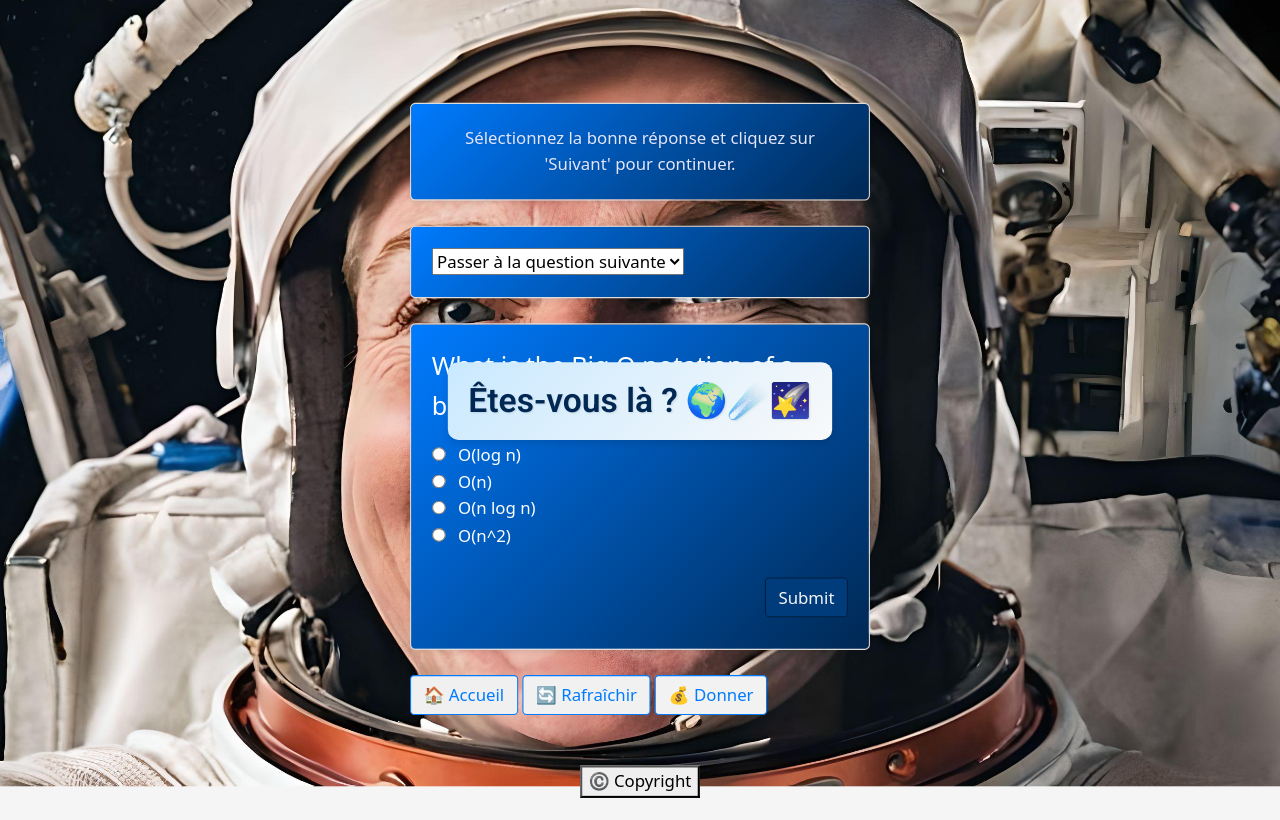
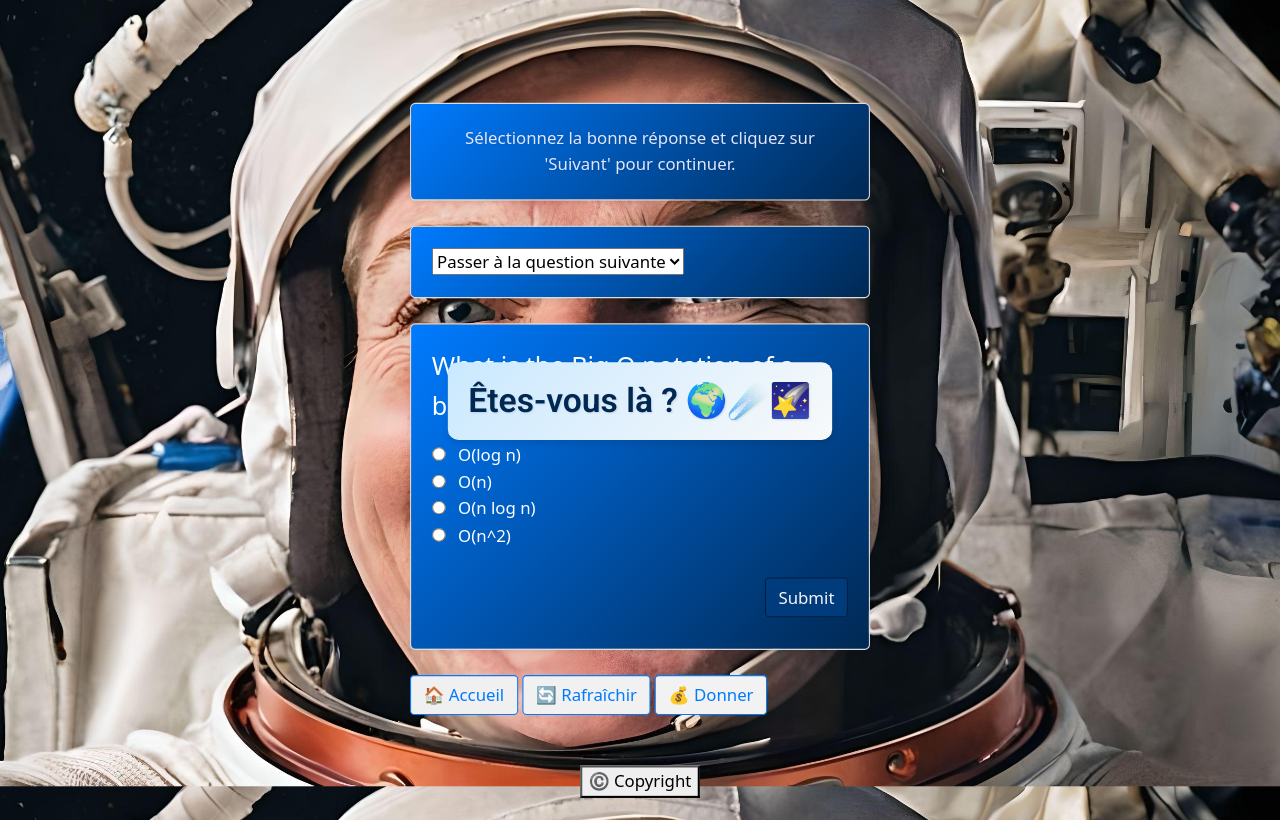
Before and after one commit to Kvnbbg/shiny-dollop, a Flask app: page /quiz in a window 1280 px wide. Run offline with Flask 3, Linux system fonts and the light colour scheme; some libraries are stand-ins or nearby versions.

Commit message:
Update background color and repeat pattern in quiz.css, reload page on timeout in quiz.js, and update game description in home.html

```diff
--- a/app/static/css/quiz.css
+++ b/app/static/css/quiz.css
@@ -38,10 +38,10 @@ body {
   height: 100vh;
   overflow-x: hidden; /* Prevent horizontal scrolling */
   overflow-y: auto; /* Enable vertical scroll if necessary */
-  background-color: var(--background-color-default);
+  background-color: var(--background-color);
   background-image: url("/static/images/bg1.jpg");
   background-size: 105%;
-  background-repeat: no-repeat;
+  background-repeat: repeat;
   animation: backgroundSpace var(--animation-slide-duration) infinite alternate ease-in-out var(--animation-delay);
   transition: background-color var(--animation-transition-background-color);
 }
--- a/app/static/js/quiz.js
+++ b/app/static/js/quiz.js
@@ -83,6 +83,7 @@ document.addEventListener("DOMContentLoaded", function () {
             if (timeRemaining <= 1) {
                 clearInterval(timeout);
                 document.getElementById("nextQuestionForm").submit(); // Example action when time is up.
+                window.location.reload(true); // Force reload to reset the countdown
             }
         }, 1000);
     }
--- a/app/templates/home.html
+++ b/app/templates/home.html
@@ -25,8 +25,7 @@
 </div>
 <!-- Quizz Game Section with Bootstrap Collapse -->
 <div class="container my-4">
-  <p> {{ "Shiny Dollop is a quizz game that allows you to learn and test your knowledge, as we have said above, but also to have fun and challenge yourself. You can play the game in English or French. The game is available on the App Store and on the web. You can also make a donation to support the development of the game. We hope you enjoy the game and have fun ! We are not garantee the accuracy of the information provided in the game. 🚀" if session['lang'] == 'en' else "Shiny Dollop est un jeu quizz qui vous permet d'apprendre et de tester vos connaissances, comme nous l'avons dit ci-dessus, mais aussi de vous amuser et de vous challenger. Vous pouvez jouer au jeu en anglais ou en français. Le jeu est disponible sur l'App Store et sur le web. Vous pouvez également faire un don pour soutenir le développement du jeu. Nous espérons que vous apprécierez le jeu et vous amuserez ! Nous ne garantissons pas l'exactitude des informations fournies dans le jeu. 🚀" }} </p>
-  <p>
+  <p> {{ "Shiny Dollop is a quizz game that allows you to learn and test your knowledge, as we have said above, but also to have fun and challenge yourself. You can play the game in English or French. But be careful, the game is not easy, it is a real challenge. You will have to answer a lot of questions in a limited time. So, are you ready to take up the challenge?" if session['lang'] == 'en' else "Shiny Dollop est un jeu quizz qui vous permet d'apprendre et de tester vos connaissances, comme nous l'avons dit ci-dessus, mais aussi de vous amuser et de vous challenger. Vous pouvez jouer au jeu en anglais ou en français. Mais attention, le jeu n'est pas facile, c'est un vrai défi. Vous devrez répondre à beaucoup de questions en un temps limité. Alors, êtes-vous prêt à relever le défi ?" }} </p>
     <a
       class="btn btn-primary"
       data-toggle="collapse"
```
